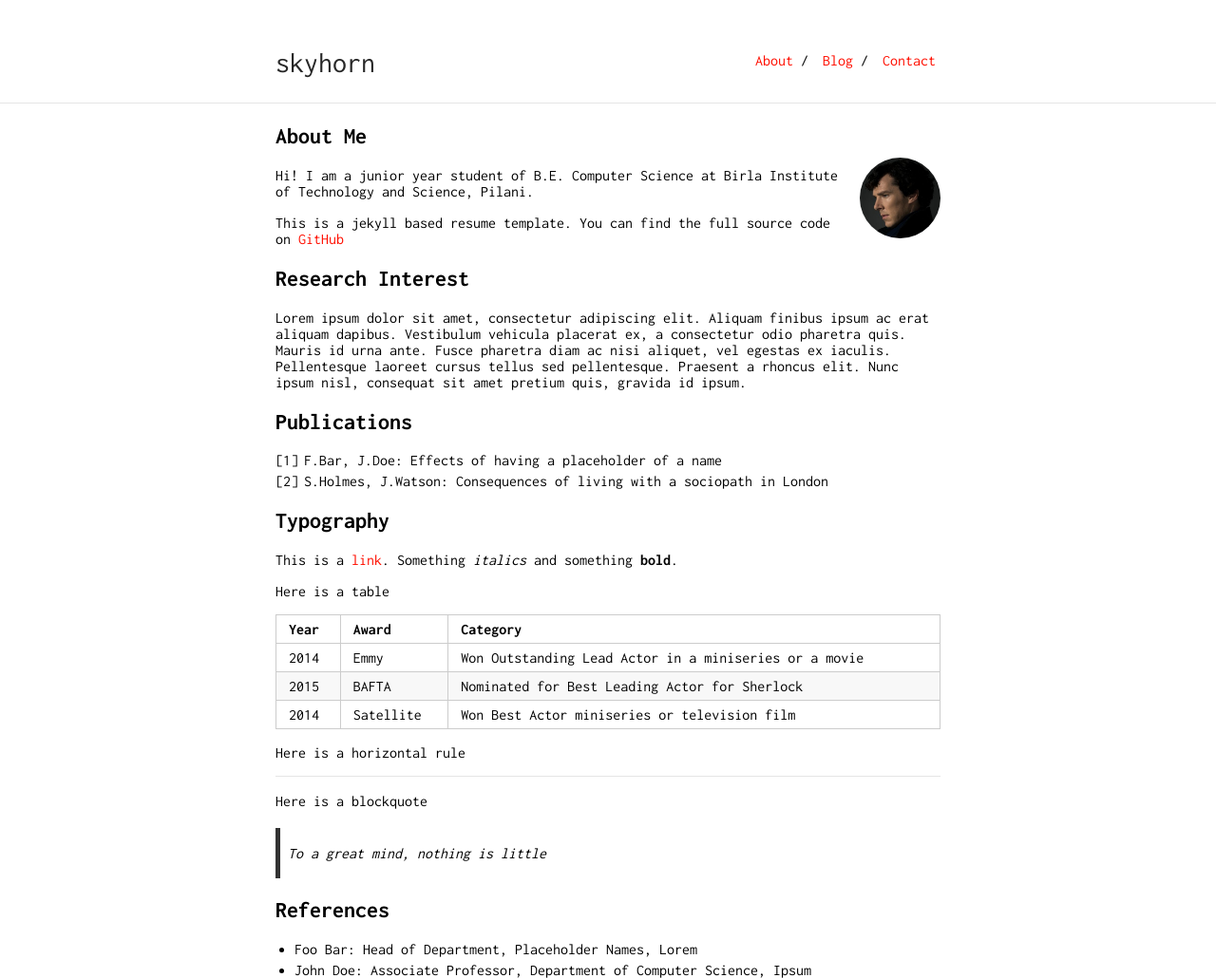
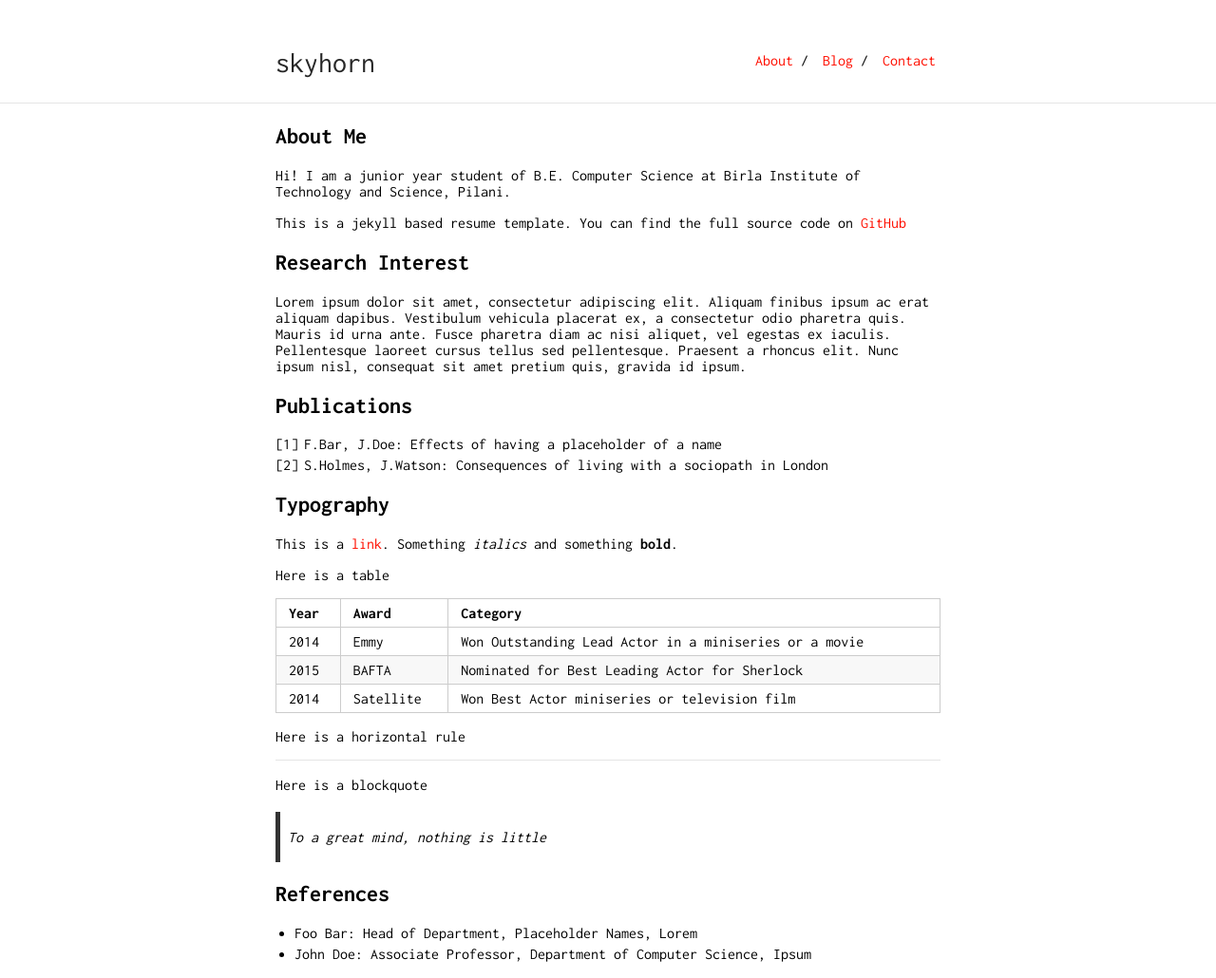
Before and after one commit to skyhorn/skyhorn.github.io, a Jekyll site: the page built from about.md, in a window 1280 px wide. Shown: the whole page at 95% size. Built offline with Jekyll 4.4.1, drawn with Linux system fonts in a browser that asks for light colours; our own code applies the rules of GitHub Pages for plain Markdown files.

Commit message:
removing image

```diff
--- a/about.md
+++ b/about.md
@@ -3,8 +3,6 @@ layout: default
 ---
 
 ## About Me
-
-<img class="profile-picture" src="sherlock.jpg">
 
 Hi! I am a junior year student of B.E. Computer Science at Birla Institute of Technology and Science, Pilani.
 
```
